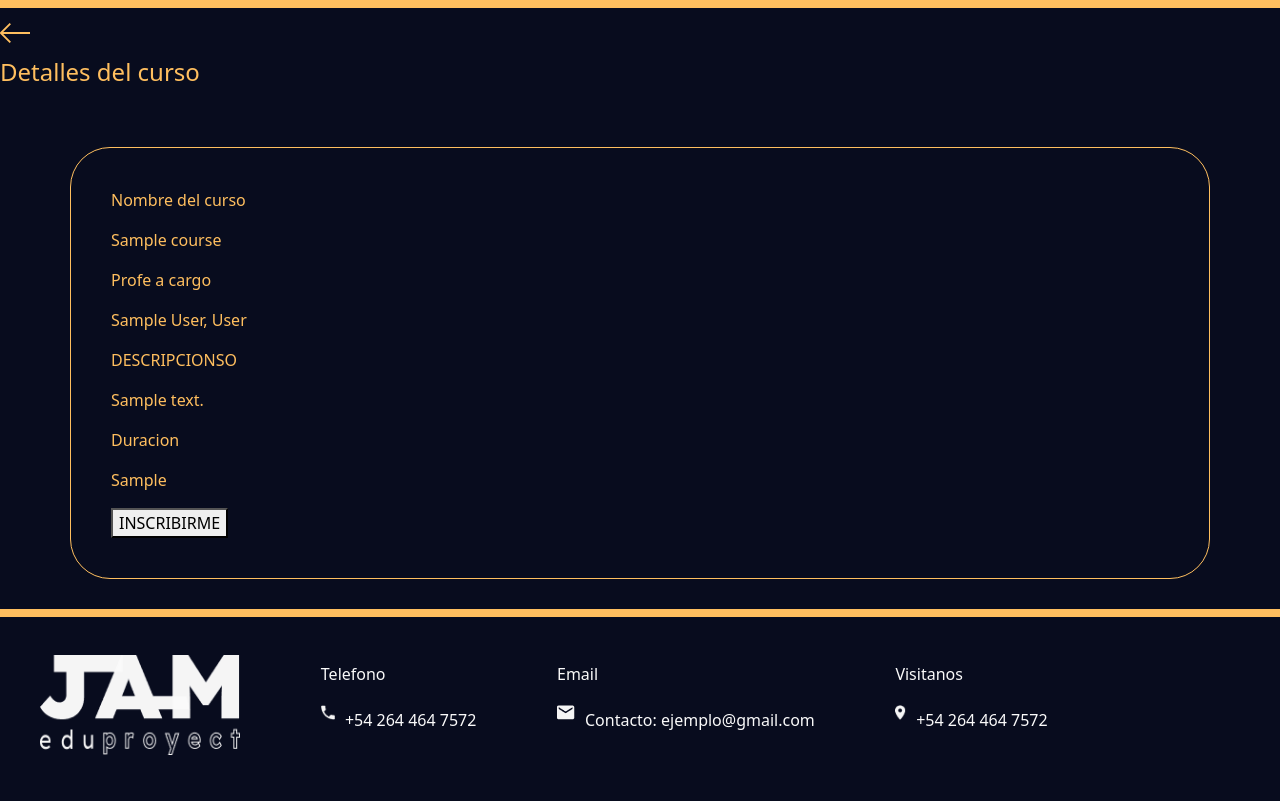
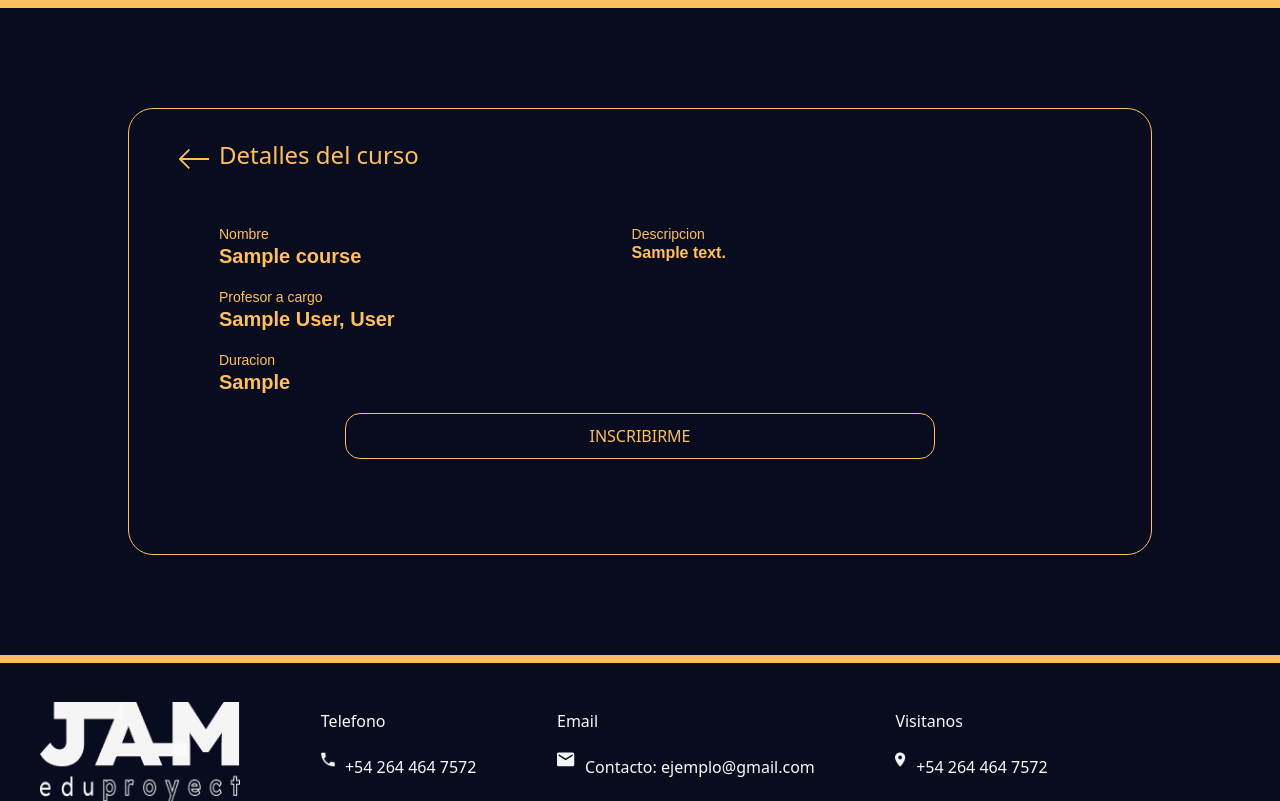
Before and after one commit to Mathi21as/academia_sj_tec_JAM23, a Flask app: page /course-details/1 in a window 1280 px wide. Shown: the part 80-881 px from the top of the page. Run offline with Flask 3, Linux system fonts and the light colour scheme; the first user in the database is signed in; tables that the repository leaves empty hold one stand-in row (Sample ...); some libraries are stand-ins or nearby versions.

Commit message:
Modificaciones esteticas course details

```diff
--- a/src/config.py
+++ b/src/config.py
@@ -13,14 +13,14 @@ class DevelopmentConfig(Config):
     DEBUG = True
     MYSQL_HOST = 'localhost'
     MYSQL_USER = 'root'
-    MYSQL_PASSWORD = 'root1234' # 'root1234'  '154647572'
+    MYSQL_PASSWORD = '154647572' # 'root1234'  '154647572'
     MYSQL_DB = 'academia_jam2023'
 
 class appConfig():
     def init(app):
         app.config['MYSQL_HOST'] = 'localhost'
         app.config['MYSQL_USER'] = 'root'
-        app.config['MYSQL_PASSWORD'] = 'root1234' # 'root1234' '154647572'
+        app.config['MYSQL_PASSWORD'] = '154647572' # 'root1234' '154647572'
         app.config['MYSQL_DB'] = 'academia_jam2023'
         app.config['SECRET_KEY'] = "teeest"
 config = {
--- a/src/models/ModelInscription.py
+++ b/src/models/ModelInscription.py
@@ -15,8 +15,8 @@ class ModelInscription:
     def inscription(self, db, user, courseId):
         try:
             cursor = db.connection.cursor()
-            sql = "INSERT INTO inscription (id_user, id_course, role) VALUES(%s, %s, %s);"
-            cursor.execute(sql, (user.id, courseId, user.role))
+            sql = "INSERT INTO inscription (id_user, id_course, role) VALUES(%s, %s,'student');"
+            cursor.execute(sql, (user.id, courseId))
             db.connection.commit()
             return True
         except Exception as ex:
--- a/src/static/css/courseDetails.css
+++ b/src/static/css/courseDetails.css
@@ -0,0 +1,64 @@
+
+.courseDetailsContainer{
+    width: 80%;
+    padding: 25px 50px;
+    border: solid 1px;
+    border-radius: 25px;
+    background-color: var(--main-background-dark);
+    color: var(--main-orange);
+    border-color: var(--main-orange);
+    margin: 100px auto;
+    display: flex;
+    flex-direction: column;
+}
+
+.courseDetailsContainer .arrow {
+    display: flex;
+    flex-direction: row;
+    gap: 10px;
+    align-items: center;
+
+}
+
+.courseDetailsContainer .courseDetailsInfoContainer{
+    border: none;
+    margin-top: 0;
+}
+
+.courseDetailsContainer .courseDetailsInfoContainer span{
+    display: flex;
+}
+.courseDetailsContainer .courseDetailsInfoContainer span div{
+    width: 49%;
+}
+
+.courseDetailsContainer .courseDetailsInfoContainer span div.descriptionContainer{
+
+
+
+}
+.courseDetailsContainer p , .courseDetailsContainer .descriptionContainer p {
+    font-size: 14px;
+    font-family: 'Montserrat', sans-serif;
+    font-weight: 400;
+}
+.courseDetailsContainer p.courseInfo{
+    font-size: 20px;
+    font-weight: 700;
+    margin-top: -20px;
+}
+.courseDetailsContainer .descriptionContainer p.courseInfo{
+
+    font-size: 16px;
+}
+
+.courseDetailsInfoContainer button{
+    padding: 10px;
+    background-color: var(--main-background-dark);
+    border: solid 1px;
+    border-color: var(--main-orange);
+    border-radius: 15px;
+    color: var(--main-orange);
+    margin-left: 15%;
+    width: 70%;
+}
--- a/src/templates/courseDetails.html
+++ b/src/templates/courseDetails.html
@@ -4,36 +4,39 @@
 
 <!-- css propio -->
 {% block customCSS %}
-<link rel="stylesheet" href="{{url_for('static', filename = 'css/courseDetails.css.css')}}">
+<link rel="stylesheet" href="{{url_for('static', filename = 'css/courseDetails.css')}}">
 {% endblock %}
 
 {% block body %}
 
-<div class=" ">
-    <div class=" ">
+<div class="courseDetailsContainer">
+    <div class="arrow">
         <a href="/dashboard"><svg xmlns="http://www.w3.org/2000/svg" viewBox="0 0 32 32" width="30px" height="50px"><path d="M32 15H3.41l8.29-8.29-1.41-1.42-10 10a1 1 0 0 0 0 1.41l10 10 1.41-1.41L3.41 17H32z" style="fill:#FFBF5F" data-name="4-Arrow Left"/></svg></a>
         <h4>Detalles del curso</h4>
     </div>
 
-    <div class="container containerTableList CoursesList">
-        <p>Nombre del curso</p>
-        <p>{{course.name}}</p>
-
-
-        <p>Profe a cargo</p>
-        <p>{{course.id_teacher.name}}, {{course.id_teacher.last_name}}</p>
-
-
-        <p>DESCRIPCIONSO</p>
-        <p >{{course.description}}</p>
-
-        <p>Duracion</p>
-        <p>{{course.duration}}</p>
+    <div class="container containerTableList CoursesList courseDetailsInfoContainer">
+        <span>
+            <div>
+                <p>Nombre</p>
+                <p class="courseInfo">{{course.name}}</p>
+                <p>Profesor a cargo</p>
+                <p class="courseInfo">{{course.id_teacher.name}}, {{course.id_teacher.last_name}}</p>
+                <p>Duracion</p>
+                <p class="courseInfo">{{course.duration}}</p>
+            </div>
+            <div class="descriptionContainer">
+                <p>Descripcion</p>
+                <p class="courseInfo">{{course.description}}</p>
+            </div>
+        </span>
 
         <form class="form-signin form_div" action="/inscription" method="POST">
             <input type="hidden" value="{{course.id}}" name="courseId">
             <button class=" " type="submit"> INSCRIBIRME </button>
         </form>
+
+
     </div>
 </div>
 {% endblock %}
```
